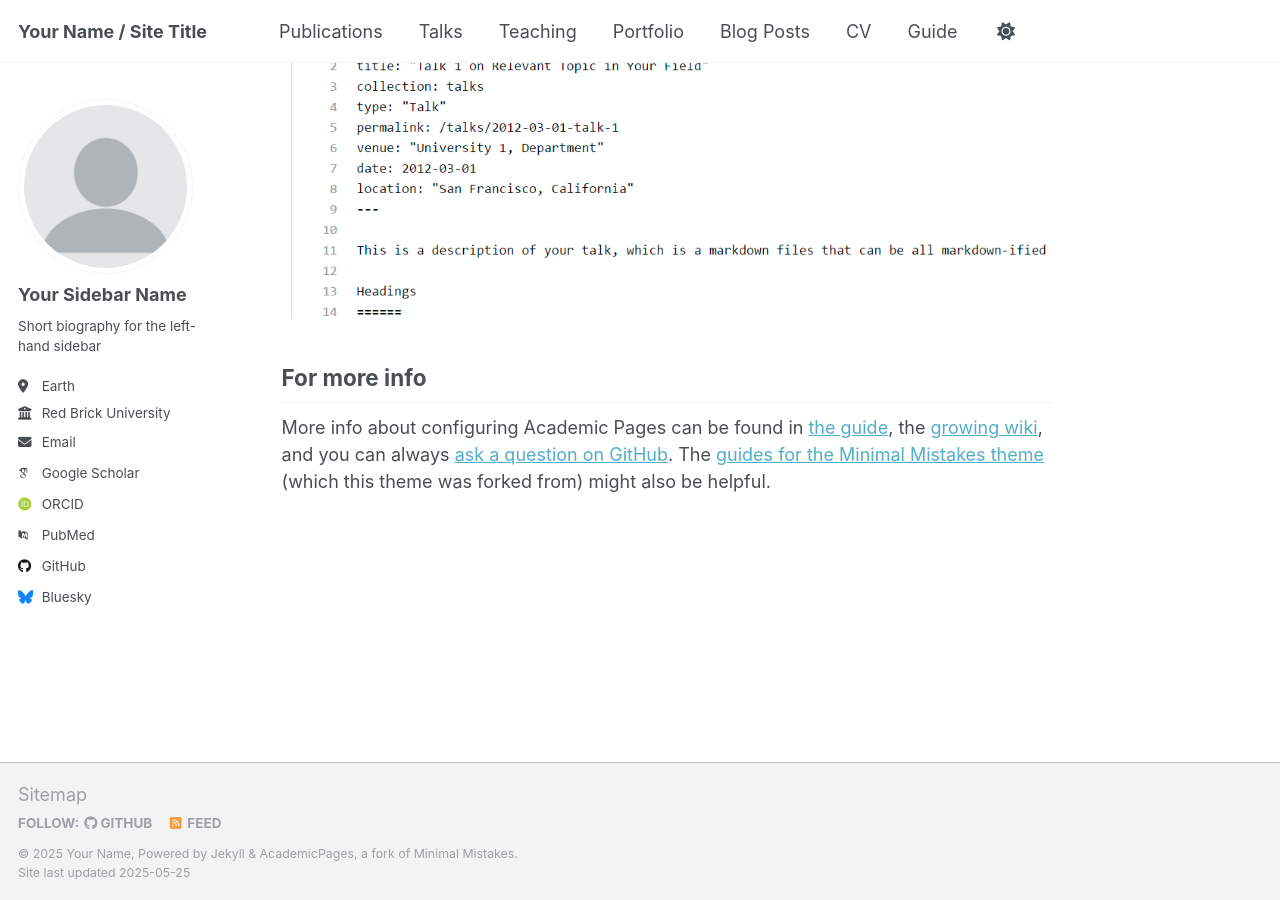
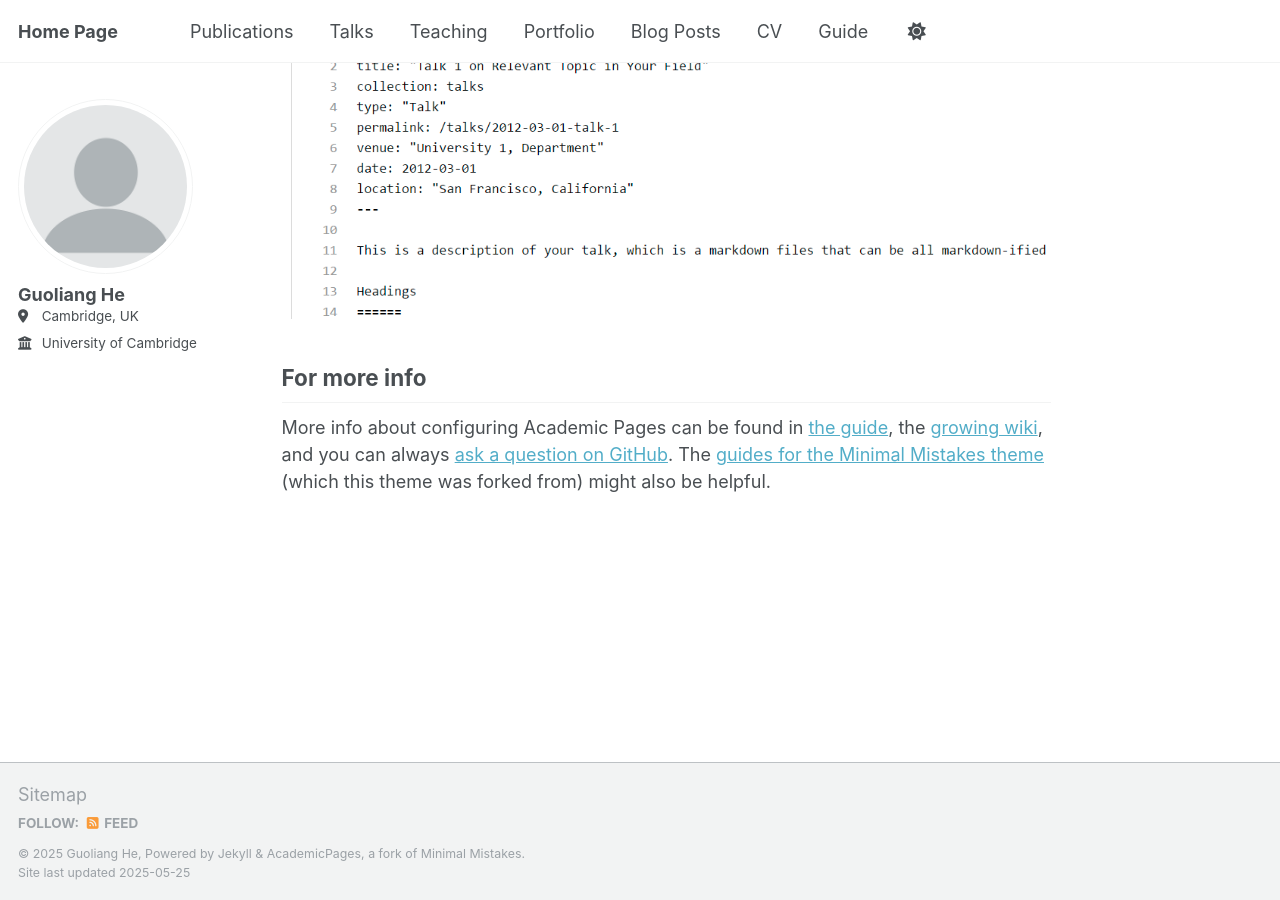
Before and after one commit to hgl71964/hgl71964.github.io, a Jekyll site: the page built from _pages/about.md, in a window 1280 px wide and 900 px high, scrolled down 2636 px. Built offline with Jekyll 4.4.1, drawn with Linux system fonts in a browser that asks for light colours; some web fonts are replaced.

Commit message:
update configs

```diff
--- a/_config.yml
+++ b/_config.yml
@@ -9,9 +9,9 @@
 # Basic Site Settings
 locale                   : "en-US"
 site_theme               : "default"
-title                    : "Your Name / Site Title"
+title                    : "Home Page"
 title_separator          : "-"
-name                     : &name "Your Name"
+name                     : &name "Guoliang He"
 description              : &description "personal description"
 url                      : https://academicpages.github.io # the base hostname & protocol for your site e.g. "https://[your GitHub username].github.io" or if you already have some other page hosted on Github then use "https://[your GitHub username].github.io/[Your Repo Name]"
 baseurl                  : "" # the subpath of your site, e.g. "/blog"
@@ -23,22 +23,22 @@ repository               : "academicpages/academicpages.github.io"
 author:
   # Biographic information
   avatar           : "profile.png"
-  name             : "Your Sidebar Name"
+  name             : "Guoliang He"
   pronouns         : # example: "she/her"
-  bio              : "Short biography for the left-hand sidebar"
-  location         : "Earth"
-  employer         : "Red Brick University"
+  bio              : #"Short biography for the left-hand sidebar"
+  location         : "Cambridge, UK"
+  employer         : "University of Cambridge"
   uri              : # URL
-  email            : "none@example.org"
+  email            : #"none@example.org"
 
   # Academic websites
   academia         : # URL
   arxiv            : # URL - Update with the correct link to your profile
-  googlescholar    : "https://scholar.google.com/citations?user=PS_CX0AAAAAJ"
+  googlescholar    : #"https://scholar.google.com/citations?user=PS_CX0AAAAAJ"
   impactstory      : # URL
-  orcid            : "http://orcid.org/yourorcidurl"
+  orcid            : #"http://orcid.org/yourorcidurl"
   semantic         : # URL
-  pubmed           : "https://www.ncbi.nlm.nih.gov/pubmed/?term=john+snow"
+  pubmed           : #"https://www.ncbi.nlm.nih.gov/pubmed/?term=john+snow"
   researchgate     : # URL
   scopus           : # URL
 
@@ -46,12 +46,12 @@ author:
   bitbucket        : # Username - Update with your username on the site
   codepen          : # Username
   dribbble         : # Username
-  github           : "academicpages"
+  github           : #"academicpages"
   kaggle           : # Username
   stackoverflow    : # User number or user number and name (i.e., use "1" or "1/jeff-atwood")
 
   # Social media
-  bluesky          : "bsky.app" # Replace this with you Bluesky username
+  bluesky          : #"bsky.app" # Replace this with you Bluesky username
   facebook         : # Username
   flickr           : # Username
   foursquare       : # Username
```
